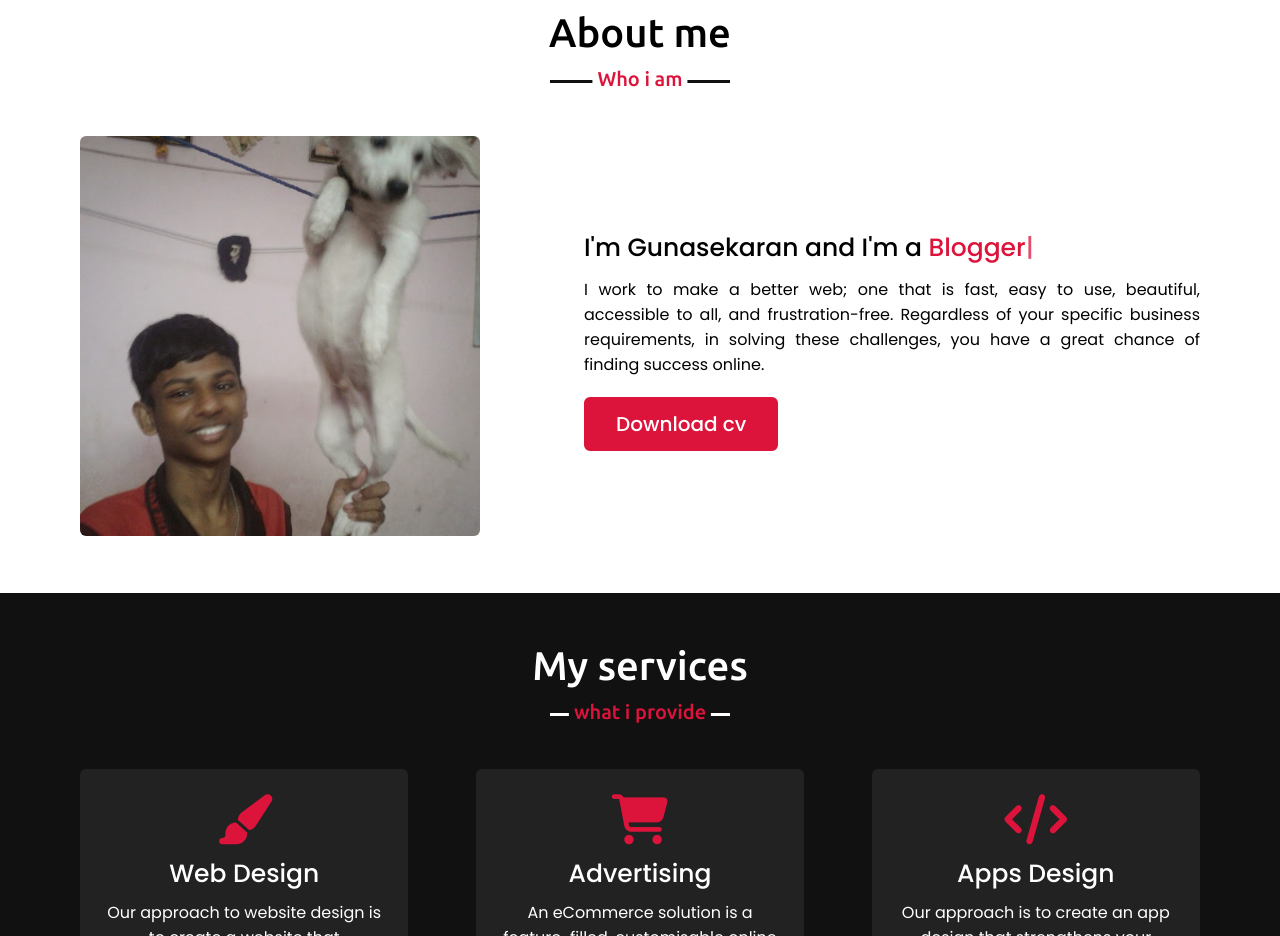
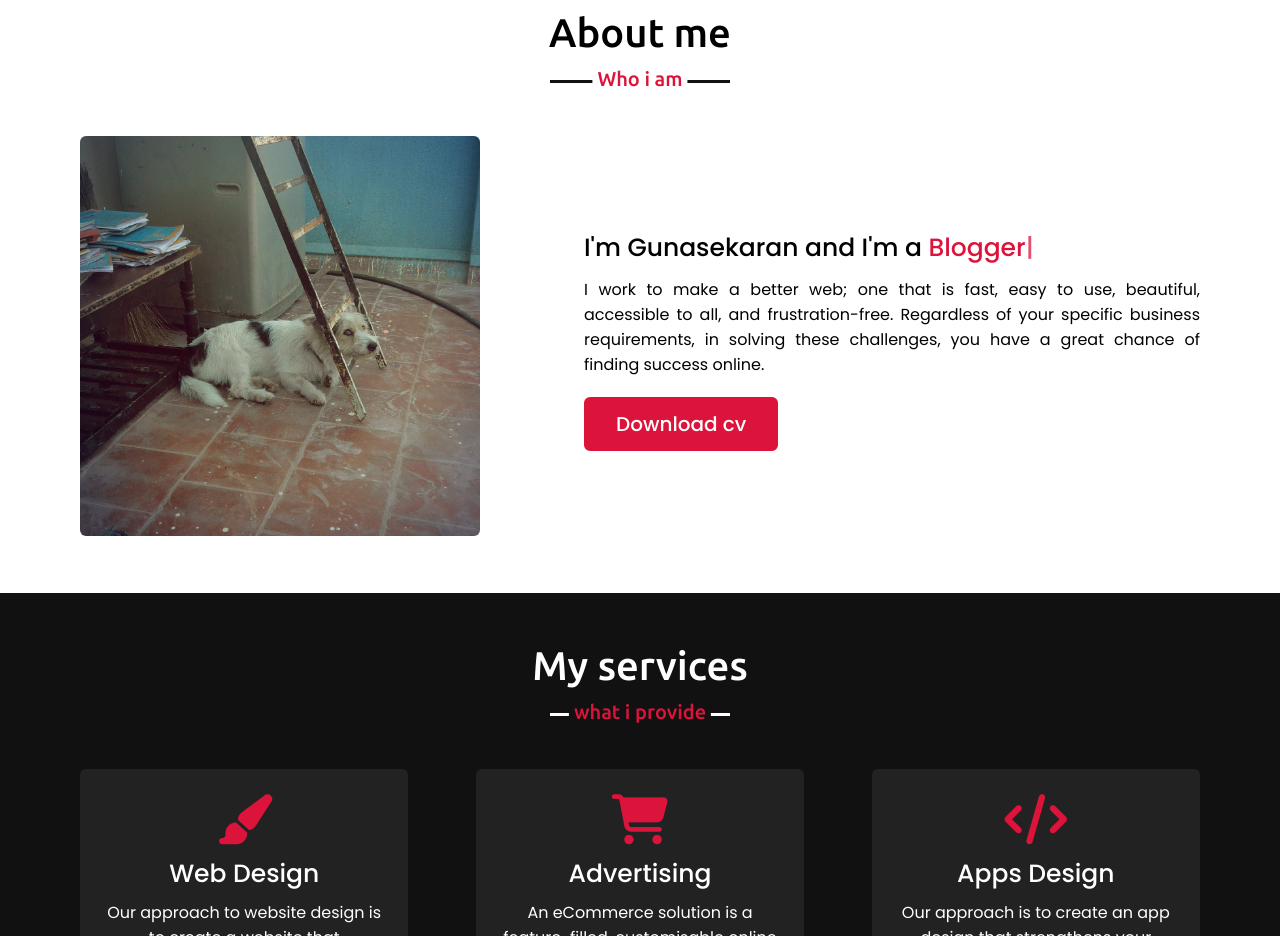
Before and after one commit to Guna4142/IngeniousPortfolio, a plain HTML site: page index.html in a window 1280 px wide. Shown: the part 840-1776 px from the top of the page. Drawn offline with nearby package versions, Linux system fonts and the light colour scheme.

Commit message:
Update index.html

```diff
--- a/index.html
+++ b/index.html
@@ -49,7 +49,7 @@
         <h2 class="title">About me</h2>
             <div class="about-content">
                 <div class="column left">
-                     <img src="Images/Jimmy.jpg" alt="">
+                     <img src="Images/Tuffy.jpg" alt="">
                 </div>
                 <div class="column right">
                      <div class="text">I'm Gunasekaran and I'm a <span class="typing-2"></span></div>
```
